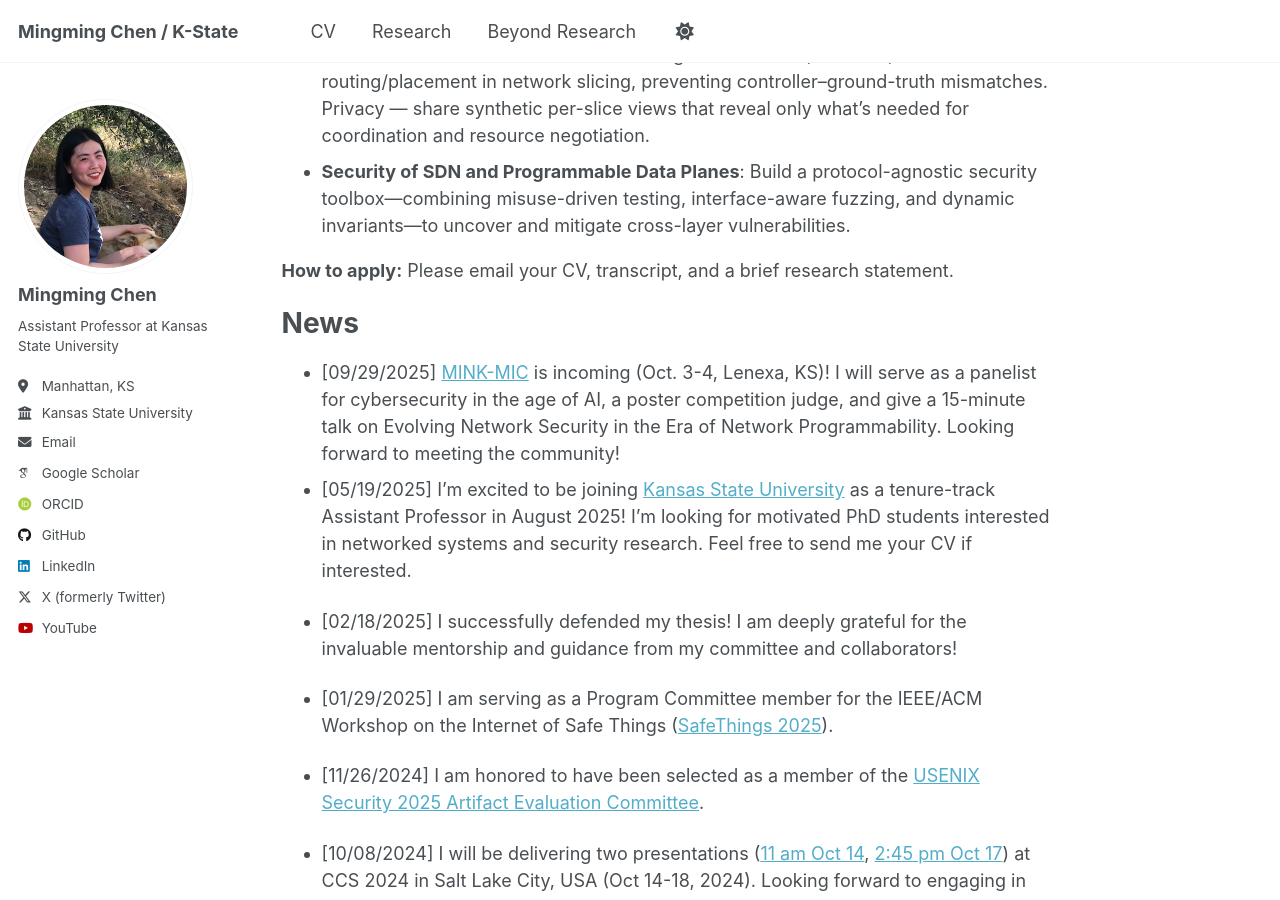
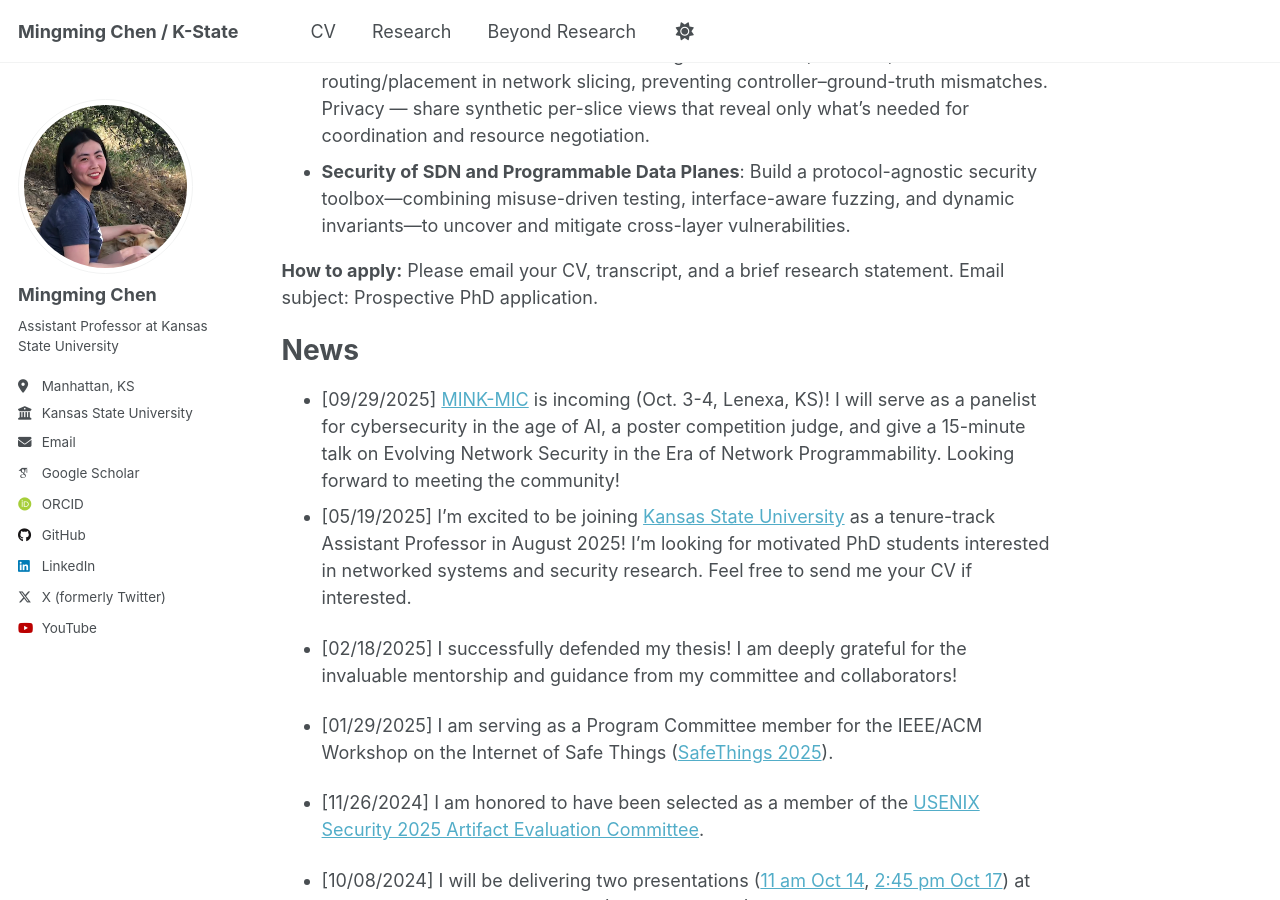
Before and after one commit to mzc796/mzc796.github.io, a Jekyll site: the page built from _pages/about.md, in a window 1280 px wide and 900 px high, scrolled down 804 px. Built offline with Jekyll 4.4.1, drawn with Linux system fonts in a browser that asks for light colours; some web fonts are replaced; a script that is not in the unit is left out.

Commit message:
Update about.md

```diff
--- a/_pages/about.md
+++ b/_pages/about.md
@@ -15,7 +15,7 @@
 - **Security & Privacy of next-G Network Slicing**: Security — enforce trustworthy network state to maintain Service Level Agreement (SLA), isolation, and correct slice routing/placement in network slicing, preventing controller–ground-truth mismatches. Privacy — share synthetic per-slice views that reveal only what’s needed for coordination and resource negotiation.
 - **Security of SDN and Programmable Data Planes**: Build a protocol-agnostic security toolbox—combining misuse-driven testing, interface-aware fuzzing, and dynamic invariants—to uncover and mitigate cross-layer vulnerabilities.
 
-**How to apply:** Please email your CV, transcript, and a brief research statement.
+**How to apply:** Please email your CV, transcript, and a brief research statement. Email subject: Prospective PhD application.
 
 News
 ======
```
